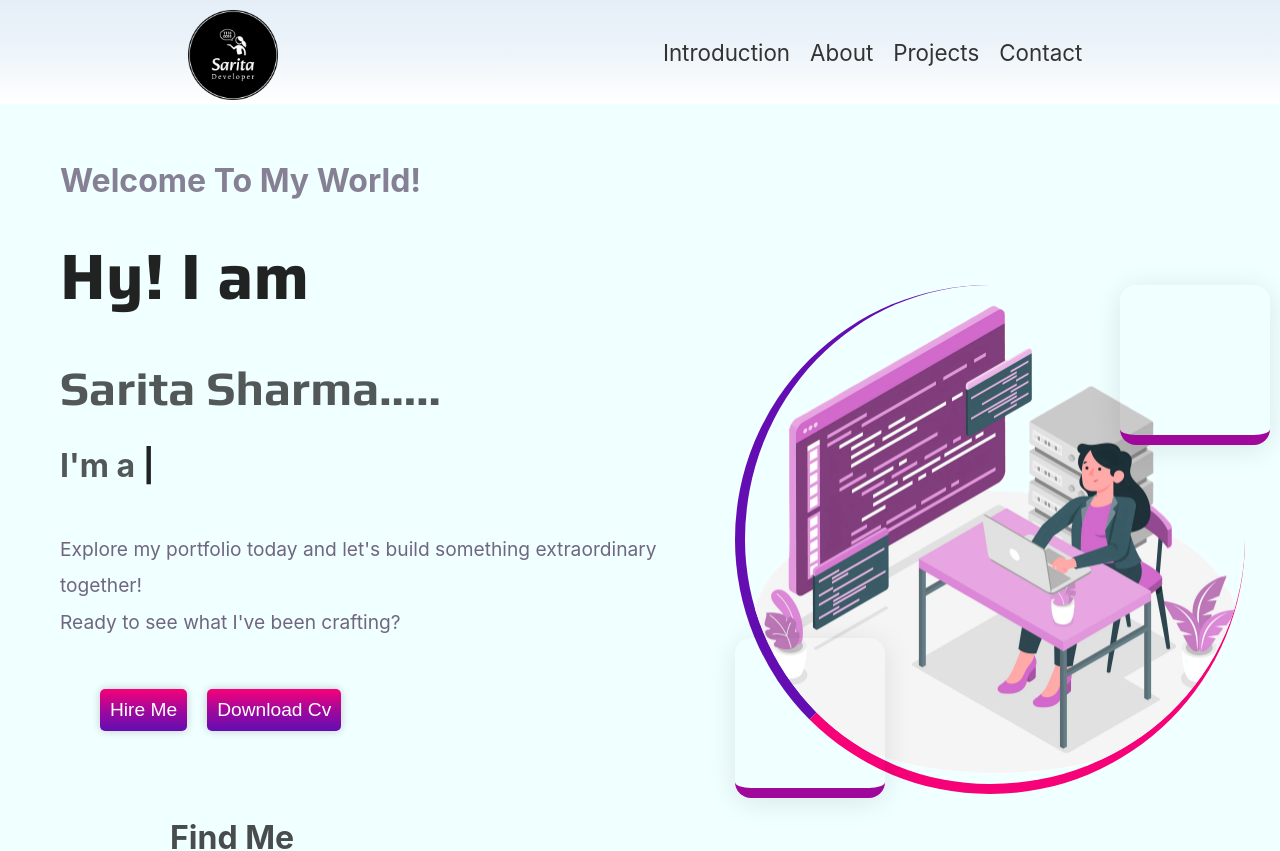
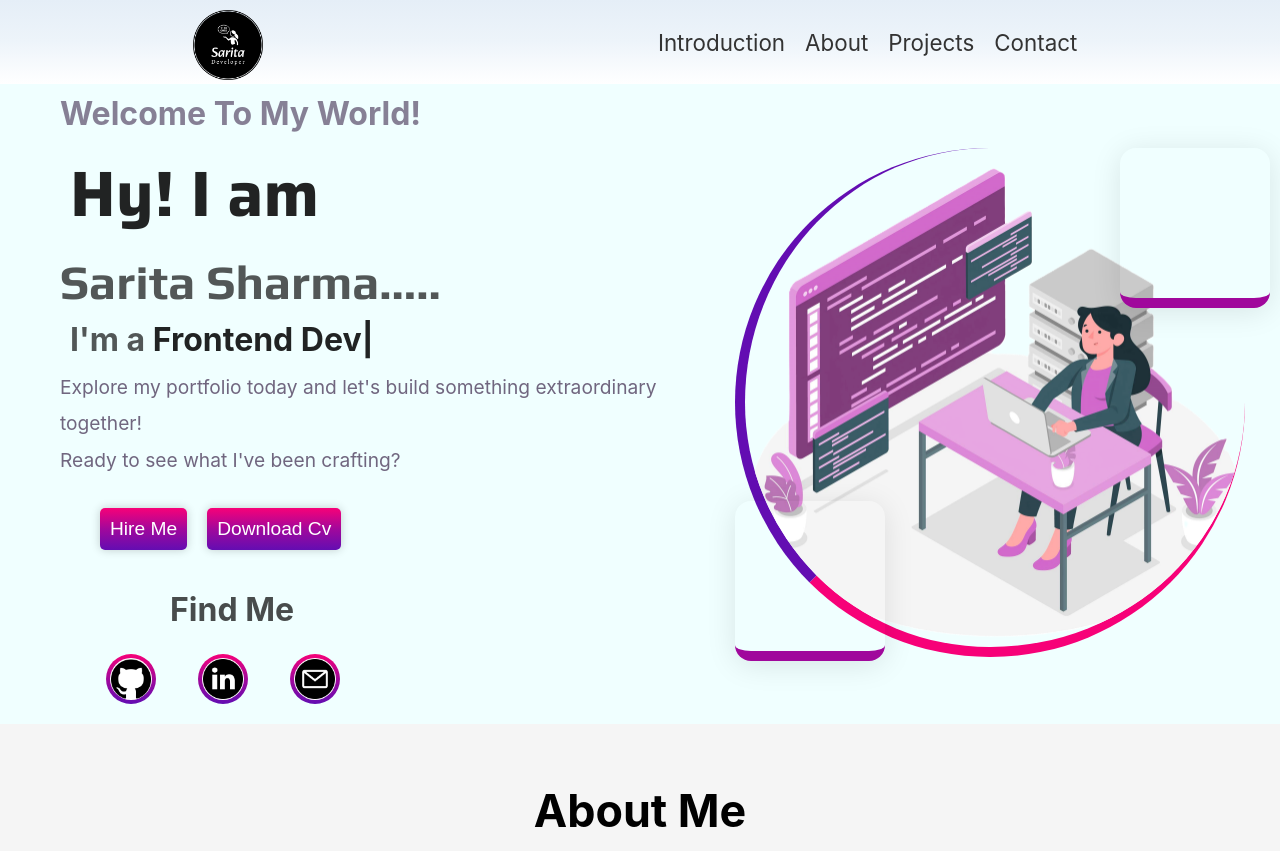
Before and after one commit to Sarita008/Portfolio, a React (Create React App) app: page / in a window 1280 px wide. Shown: the top 851 px of the page. Built offline with nearby package versions, Linux system fonts and the light colour scheme.

Commit message:
deployment try

```diff
--- a/src/Components/About/About.css
+++ b/src/Components/About/About.css
@@ -212,7 +212,7 @@
     position: static;
   }
   .about-me-container{
-    width: 0%;
+    width: 100%;
   }
 
 }
--- a/src/Components/Contact/Contact.js
+++ b/src/Components/Contact/Contact.js
@@ -43,10 +43,6 @@ const sendEmail = (firstname, lastname, email, subject, message)=>{
       setClicked(true);
     })
     .catch(()=>{setClicked(false)});
-
-
-
-
 }
 
 const onSubmitHandler = (e)=>{
@@ -60,7 +56,7 @@ const onSubmitHandler = (e)=>{
     <div className='contact-info'>
         <div className="main-text">
           <h2 className="heading">Contact Me</h2>
-          <span>get in touch with me</span>
+          <span>Get in touch with me</span>
         </div>
         <form action="#">
         <div className="input-box">
--- a/src/Components/Header/Header.css
+++ b/src/Components/Header/Header.css
@@ -13,12 +13,13 @@
     flex-direction: column;
     justify-content: space-around;
     background-color: azure;
+
   }
   .header-content {
     display: flex;
     flex-direction: column;
     align-items: flex-start;
-    justify-content: flex-start;
+    justify-content: center;
     margin-top: 10px;
     margin-left: 60px;
   }
@@ -27,12 +28,12 @@
     font-size: 4rem;
     font-family: "Saira", sans-serif;
     color: rgba(0, 0, 0, 0.863);
-    margin-top: 0px;
+    margin: 10px;
   }
 
   .header-content h2 {
     color: #70667fd4;
-    padding-top: 20px;
+    margin: 0px;
     font-size: 2em;
   }
 
@@ -40,17 +41,18 @@
     font-size: 1.2rem;
     line-height: 1.9;
     color: #70667f;
+    margin: 0px;
   }
 
   .header-content .fullname {
     font-size: 3rem;
-    margin-top: -30px;
     color: rgba(0, 0, 0, 0.66);
     font-family: "Play", sans-serif;
+    margin: 0px;
   }
   .header-content .developer {
     color: rgba(0, 0, 0, 0.863);
-    margin-top: -30px;
+    margin: 10px;
   }
 
   .developer span{
--- a/src/Components/Header/Header.js
+++ b/src/Components/Header/Header.js
@@ -19,7 +19,7 @@ const Header = () => {
          <span>I'm a {""} </span>
           <Typical
             steps={[
-              "Full Stack Developer 🚀",
+              "Full Stack Web Developer 🚀",
               1000,
               "Frontend Developer ✅",
               1000,
--- a/src/Components/Navbar/Navbar.css
+++ b/src/Components/Navbar/Navbar.css
@@ -13,7 +13,7 @@ nav{
 }
 
 .nav-logo img{
-   width: 90px;
+   width: 70px;
    padding-top: 10px;
 }
 
```
